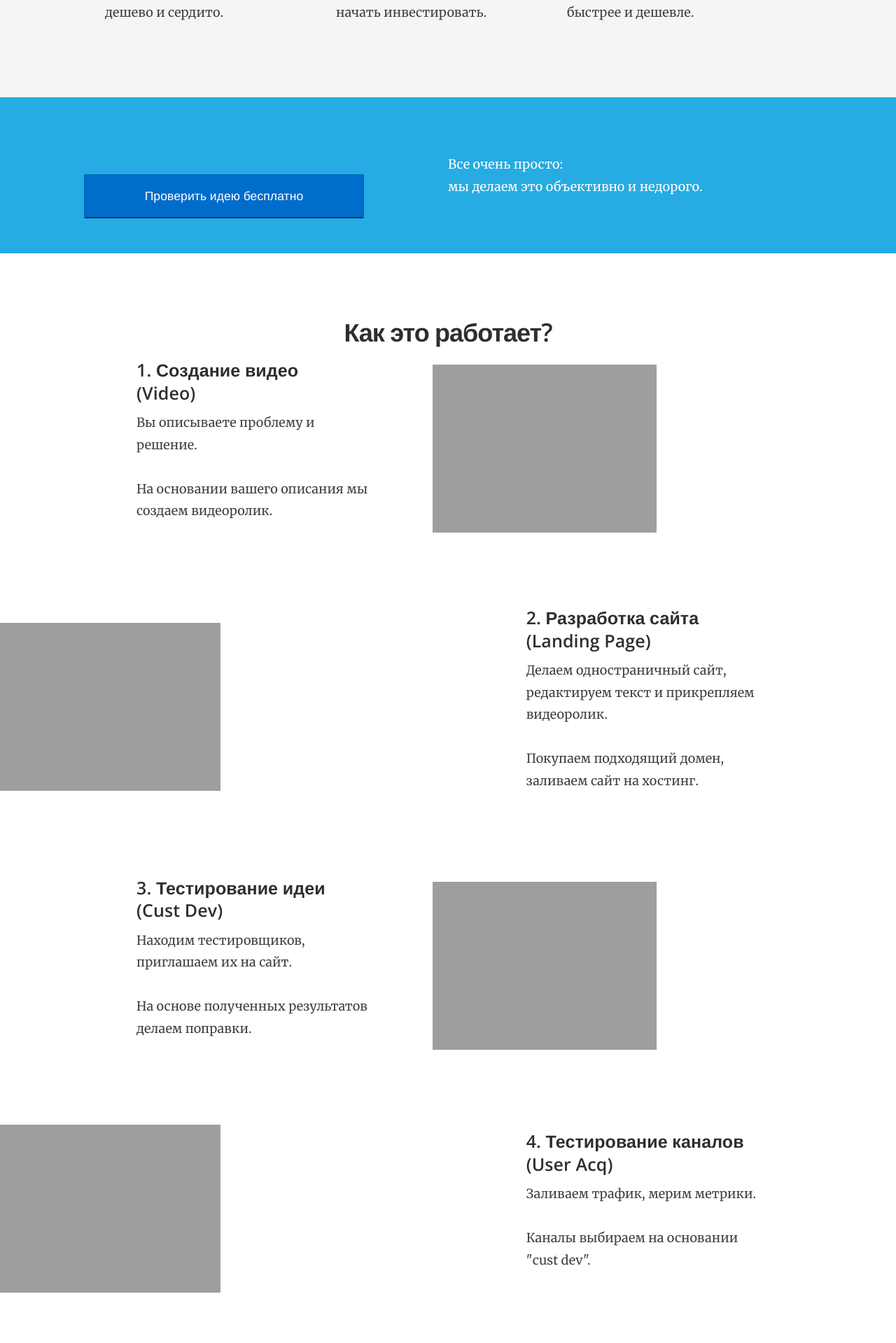
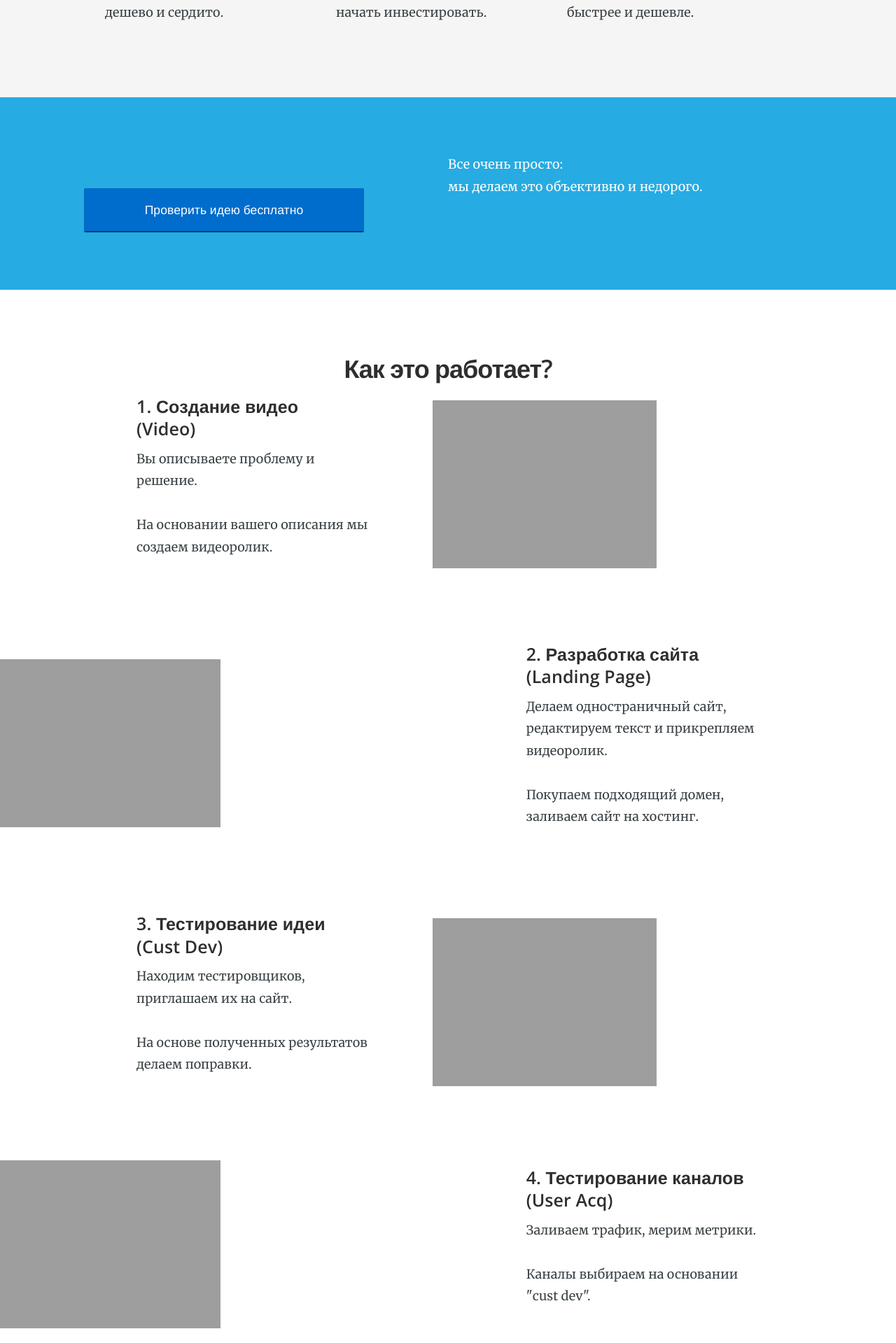
Before and after one commit to RakhimyanTim/enblabs.github.io, a Jekyll site: the page built from pages/index.html, in a window 1280 px wide. Shown: the part 741-2660 px from the top of the page at 70% size. Built offline with Jekyll 4.4.1, drawn with Linux system fonts in a browser that asks for light colours; nearby versions of some CDN libraries.

Commit message:
Update index.html

```diff
--- a/pages/index.html
+++ b/pages/index.html
@@ -41,7 +41,7 @@
 <section class="bright-section centered" style="padding: 50px 0 50px 0;">
 	<div class="other-features">
 		<div class="col-1-2">
-			<p style="margin:0;"><a href="https://docs.google.com/forms/d/e/1FAIpQLSfA7j4SrY-6EHuOiqnMStcfDFdO40rDrZnk1Y3PsfuBPKN5DQ/viewform?usp=sf_link" class="btn btn-primary btn-large btn-block btn-centered sign-up">Проверить идею бесплатно</a>
+			<p style="margin-top: 50px;"><a href="https://docs.google.com/forms/d/e/1FAIpQLSfA7j4SrY-6EHuOiqnMStcfDFdO40rDrZnk1Y3PsfuBPKN5DQ/viewform?usp=sf_link" class="btn btn-primary btn-large btn-block btn-centered sign-up">Проверить идею бесплатно</a>
 		</div>
 		<div class="col-1-2">
 			<p style="text-align: left; margin:0;">Все очень просто:</p>
```
